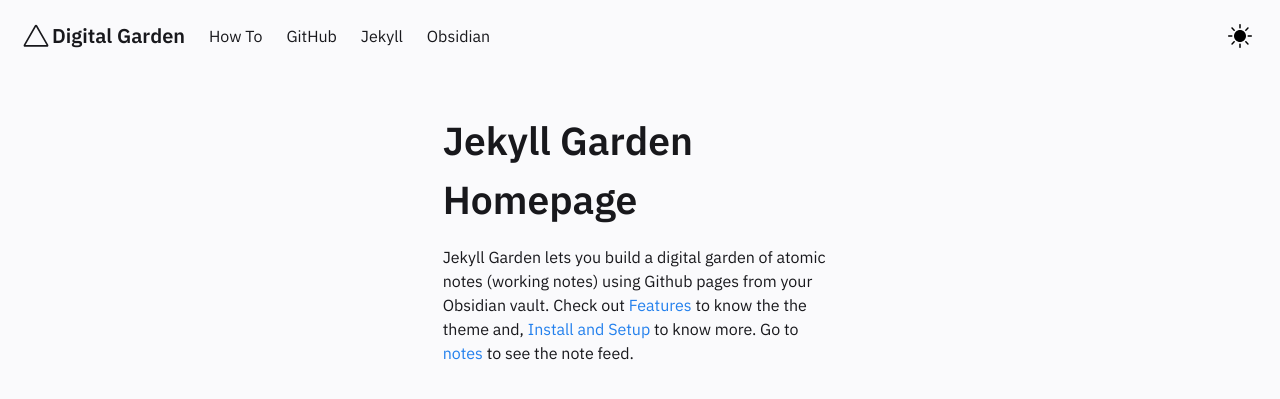
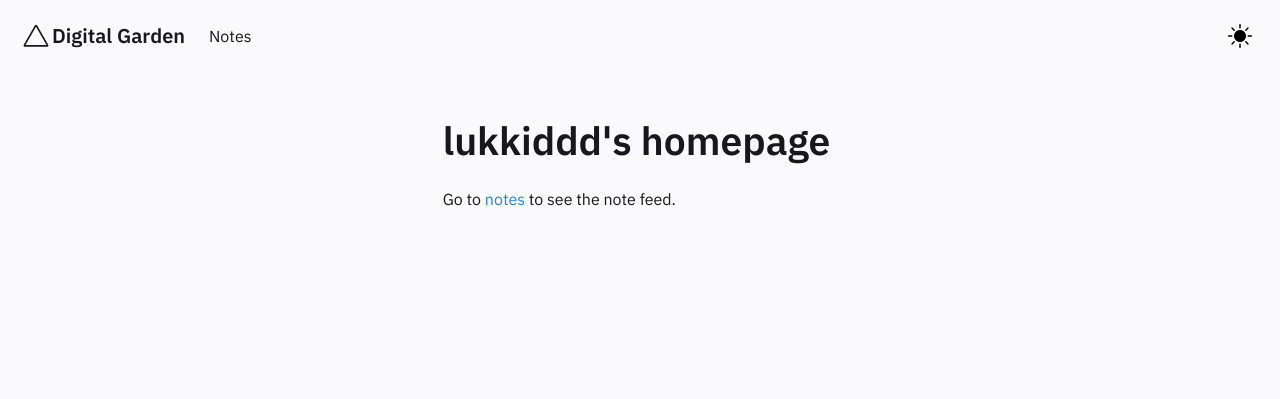
Before and after one commit to lukkiddd/lukkiddd.github.io, a Jekyll site: the page built from pages/index.md, in a window 1280 px wide. Shown: the top 399 px of the page. Built offline with Jekyll 4.4.1, drawn with Linux system fonts in a browser that asks for light colours.

Commit message:
Change Header and Homepage

```diff
--- a/_includes/Header.html
+++ b/_includes/Header.html
@@ -55,17 +55,8 @@
 
     <div id="navbarBasicExample" class="navbar-menu">
       <div class="navbar-start">
-        <a href="../posts/how-to"  class="navbar-item">
-          How To
-        </a>
-        <a href="https://github.com/Jekyll-Garden/jekyll-garden.github.io" target="_blank" class="navbar-item">
-          GitHub
-        </a>
-        <a href="https://jekyllrb.com/" target="_blank"  class="navbar-item">
-          Jekyll
-        </a>
-        <a href="https://obsidian.md/"  target="_blank" class="navbar-item">
-          Obsidian
+        <a href="../notes"  class="navbar-item">
+          Notes
         </a>
       </div>
       <div class="navbar-end is-hidden-mobile" onclick="modeSwitcher()" >
--- a/_includes/Homepage.html
+++ b/_includes/Homepage.html
@@ -1,10 +1,8 @@
 <div class="column is-4">
     <div class="block homeblock">
-    <h1>Jekyll Garden Homepage</h1>
+    <h1>lukkiddd's homepage</h1>
 
     <p>
-        Jekyll Garden lets you build a digital garden of atomic notes (working notes) using Github pages from your Obsidian vault.
-        Check out <a href="../posts/how-to">Features </a> to know the the theme and, <a href="../posts/how-to"> Install and Setup </a> to know more.
         Go to <a href="../notes"> notes </a> to see the note feed.
     </p>
 
```
